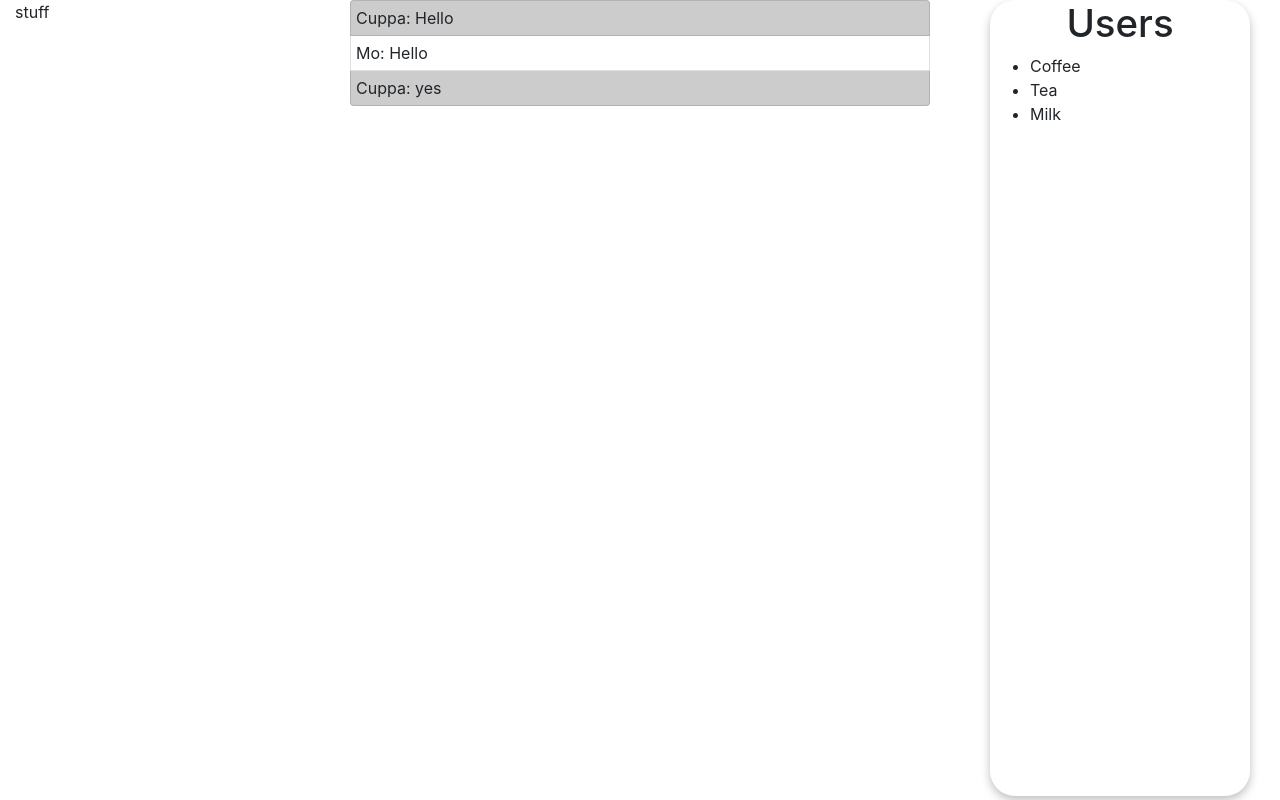
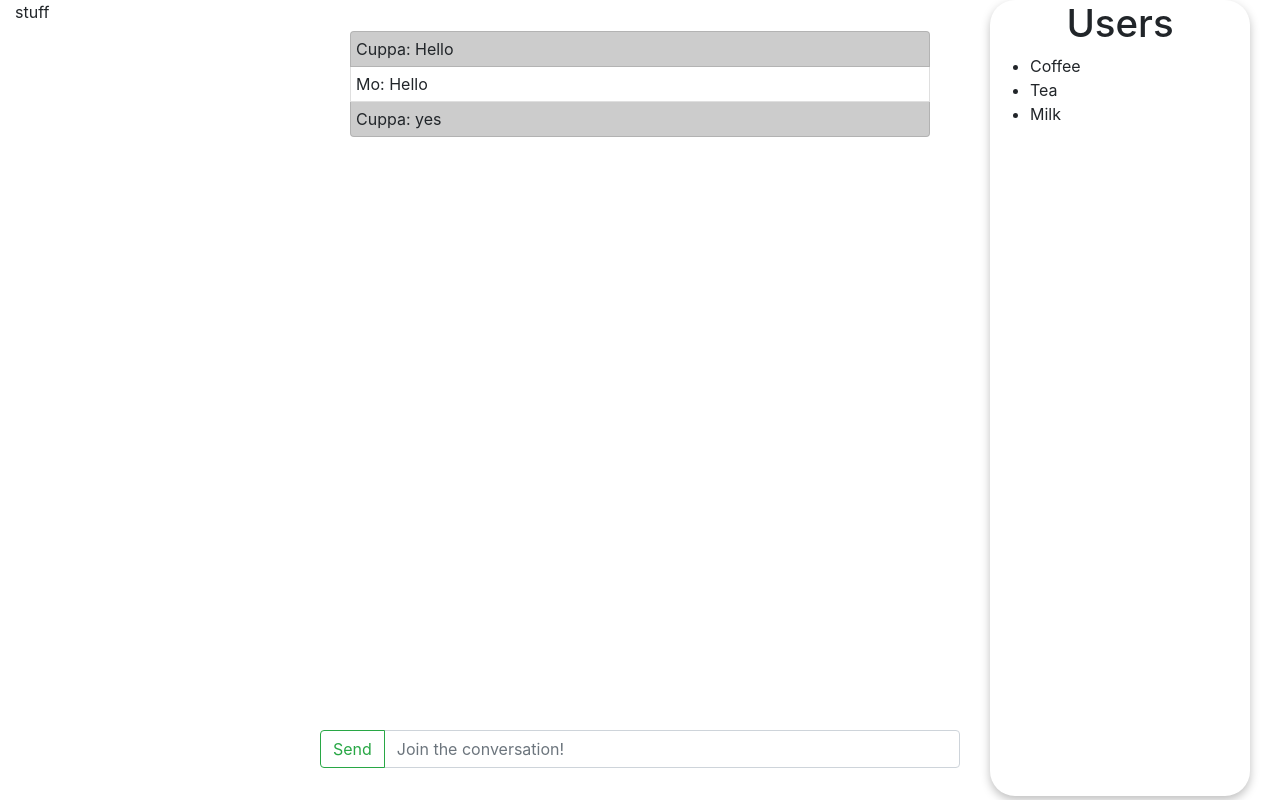
Before and after one commit to MichOchieng/math-centerV2, a React (Create React App) app in the folder math-center/: page / in a window 1280 px wide. Built offline with nearby package versions, Linux system fonts and the light colour scheme.

Commit message:
Fixed oversized input box, broke up chat area and input box (chat area most likely will need work when socket is added)

```diff
--- a/math-center/src/components/ChatArea.js
+++ b/math-center/src/components/ChatArea.js
@@ -5,15 +5,31 @@ import { Container, ListGroup, Button, InputGroup, FormControl } from 'react-boo
 class ChatArea extends Component {
     render() {
         return (
+            <div class="chatContainer">
+                {/* Chat Container */}
                <Container>
                     <ListGroup id="message-container">
                         <ListGroup.Item>Cuppa: Hello</ListGroup.Item>
                         <ListGroup.Item>Mo: Hello</ListGroup.Item>
                         <ListGroup.Item>Cuppa: yes</ListGroup.Item>
                     </ListGroup>
+                </Container>
+                {/* Input button container */}
+                <Container>
+                    <InputGroup className="sendButton">
+                        <InputGroup.Prepend>
+                        <Button variant="outline-success">Send</Button>
+                        </InputGroup.Prepend>
+                        <FormControl
+                        aria-describedby="basic-addon1"
+                        placeholder="Join the conversation!"
+                        />
+                    </InputGroup>
+                </Container>
+            </div>
 
 
-            </Container>
+
         );
     }
 }
```
Lines whose indentation alone changed are shown as unchanged.
